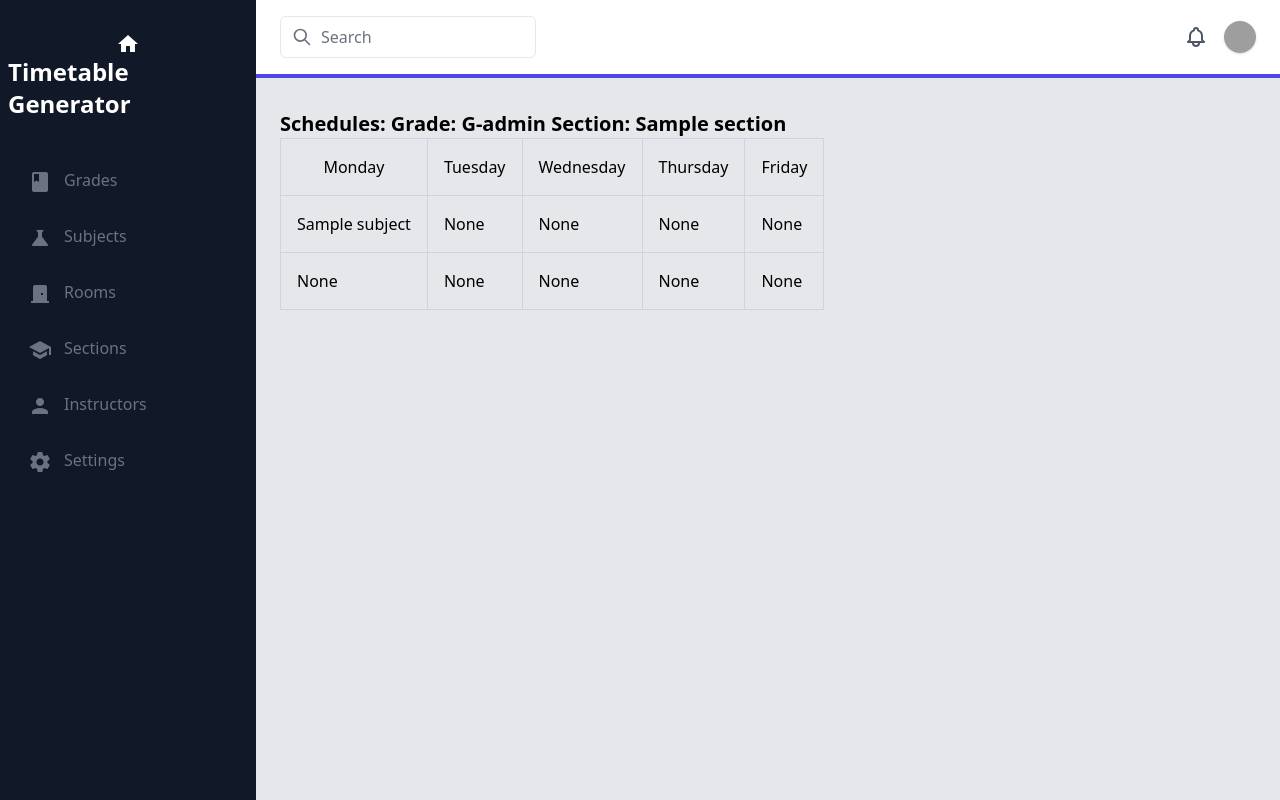
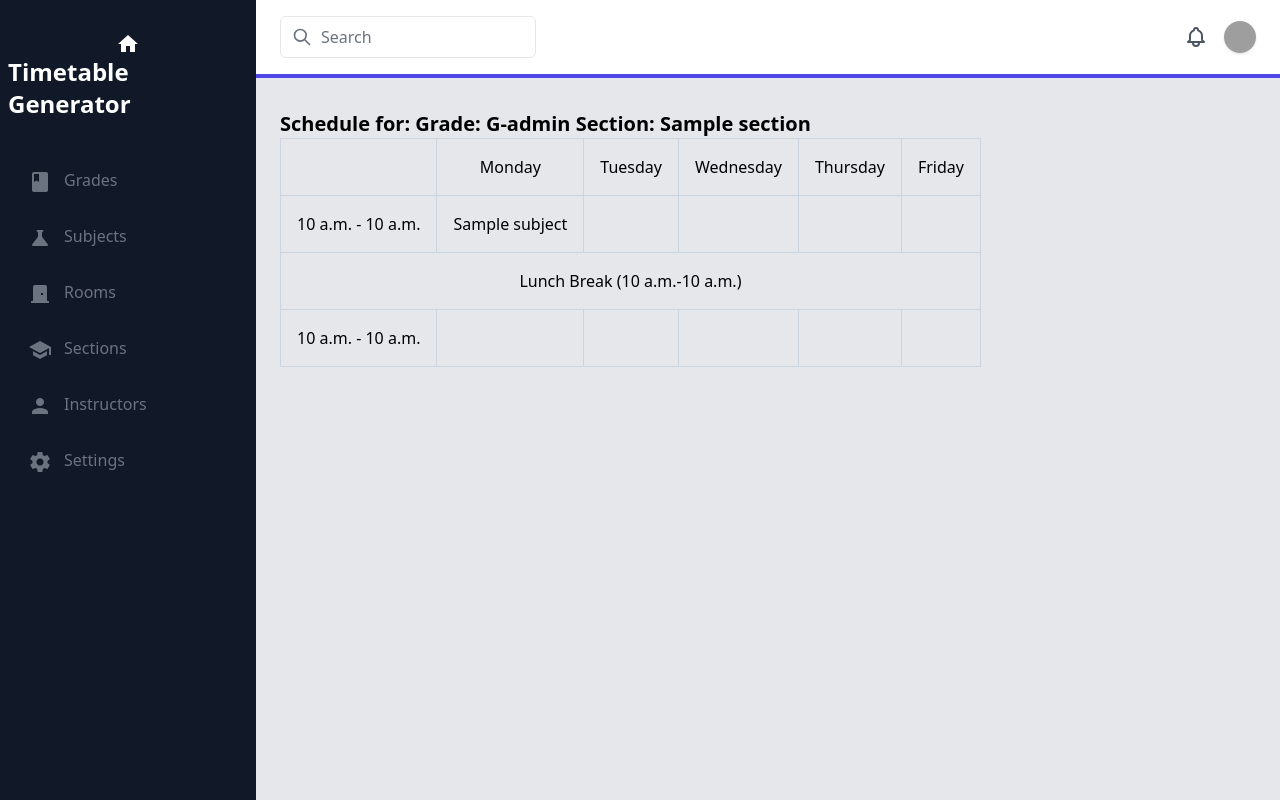
Before and after one commit to nebiyuelias1/automated-timetable-generator, a Django app: page /schedules/display/00000000-0000-0000-0000-000000000001/ in a window 1280 px wide. Run offline with Django 3.2, Linux system fonts and the light colour scheme; tables that the repository leaves empty hold one stand-in row (values such as "Sample post"); style sheets or scripts are compiled from the project's sources; some libraries are stand-ins or nearby versions; grey boxes are pictures that could not be loaded.

Commit message:
Improve schedule display

```diff
--- a/timetable/templates/timetable/schedule_display.html
+++ b/timetable/templates/timetable/schedule_display.html
@@ -3,11 +3,12 @@
 
 {% block main %}
 
-<h1 class="text-xl font-bold">Schedules: {{schedule.section}}</h1>
+<h1 class="text-xl font-bold">Schedule for: {{schedule.section}}</h1>
 
 <table class="border-collapse border border-slate-400 table-auto">
     <thead>
         <tr>
+            <th class="border border-slate-300 font-medium p-4"></th>
             <th class="border border-slate-300 font-medium p-4">Monday</th>
             <th class="border border-slate-300 font-medium p-4">Tuesday</th>
             <th class="border border-slate-300 font-medium p-4">Wednesday</th>
@@ -17,9 +18,20 @@
     </thead>
     <tbody>
         {% for p in period_range %}
+
+        {% if p == setting.before_lunch_period_count|add:1 %}
         <tr>
+            <td align="center" colspan="6" class="border border-slate-300 p-4">Lunch Break ({{setting.lunch_start_time|time}}-{{setting.lunch_end_time|time}})</td>
+        </tr>
+        {% endif %}
+
+        <tr>
+            <td class="border border-slate-300 p-4">{{periods|index:forloop.counter0|index:0|time}}
+                -
+                {{periods|index:forloop.counter0|index:1|time}}
+            </td>
             {% for d in day_range %}
-            <td class="border border-slate-300 p-4">{{timetable|index:d|index:p}}</td>
+            <td class="border border-slate-300 p-4">{{timetable|index:d|index:p|default:""}}</td>
             {% endfor %}
         </tr>
         {% endfor %}
--- a/timetable/views.py
+++ b/timetable/views.py
@@ -1,14 +1,13 @@
+from datetime import datetime, timedelta
 from typing import List
-from urllib import response
 from django.forms import ValidationError, formset_factory
 from django.shortcuts import get_object_or_404, redirect, render
 from django.urls import reverse, reverse_lazy
 from django.views.generic.edit import DeleteView, CreateView, UpdateView
 from django.views.generic import ListView
-from django.db.models import Count
 from timetable.forms import BreakForm, GradeForm, InstructorForm, SectionForm, SettingForm, SubjectForm
 
-from timetable.models import DaySchedule, Grade, Schedule, ScheduleEntry, Setting, Subject, Instructor, Room, Section, Break
+from timetable.models import Grade, Schedule, ScheduleEntry, Setting, Subject, Instructor, Room, Section, Break
 from timetable.utils import auto_generate_schedule, get_duration_in_seconds
 
 # Create your views here.
@@ -162,6 +161,27 @@ def _get_timetable(total_periods, entries: List[ScheduleEntry]):
     return timetable
 
 
+def _get_periods(setting: Setting):
+    periods = []
+
+    period_length_in_minutes = setting.period_length.total_seconds() / 60
+
+    start_time_datetime = datetime(2022, 4, 11, setting.start_time.hour, setting.start_time.minute)
+
+    for i in range(setting.before_lunch_period_count):
+        start_time = start_time_datetime + timedelta(minutes=period_length_in_minutes * i)
+        end_time = start_time + timedelta(minutes=period_length_in_minutes)
+        periods.append([start_time, end_time])
+
+    start_time_datetime = datetime(2022, 4, 11, setting.lunch_end_time.hour, setting.lunch_end_time.minute)
+    for i in range(setting.after_lunch_period_count):
+        start_time = start_time_datetime + timedelta(minutes=period_length_in_minutes * i)
+        end_time = start_time + timedelta(minutes=period_length_in_minutes)
+        periods.append([start_time, end_time])
+
+    return periods
+
+
 def display_schedule(request, pk):
     schedule = get_object_or_404(Schedule, pk=pk)
     setting = Setting.objects.first()
@@ -172,8 +192,11 @@ def display_schedule(request, pk):
         'day__day', 'period').select_related('subject')
     timetable = _get_timetable(
         total_periods=total_periods, entries=schedule_entries)
+    periods = _get_periods(setting)
 
-    return render(request, 'timetable/schedule_display.html', {'schedule': schedule,
+    return render(request, 'timetable/schedule_display.html', {'setting': setting,
+                                                               'schedule': schedule,
+                                                               'periods': periods,
                                                                'timetable': timetable,
                                                                'period_range': range(1, total_periods + 1),
                                                                'day_range': range(1, 6)})
```
